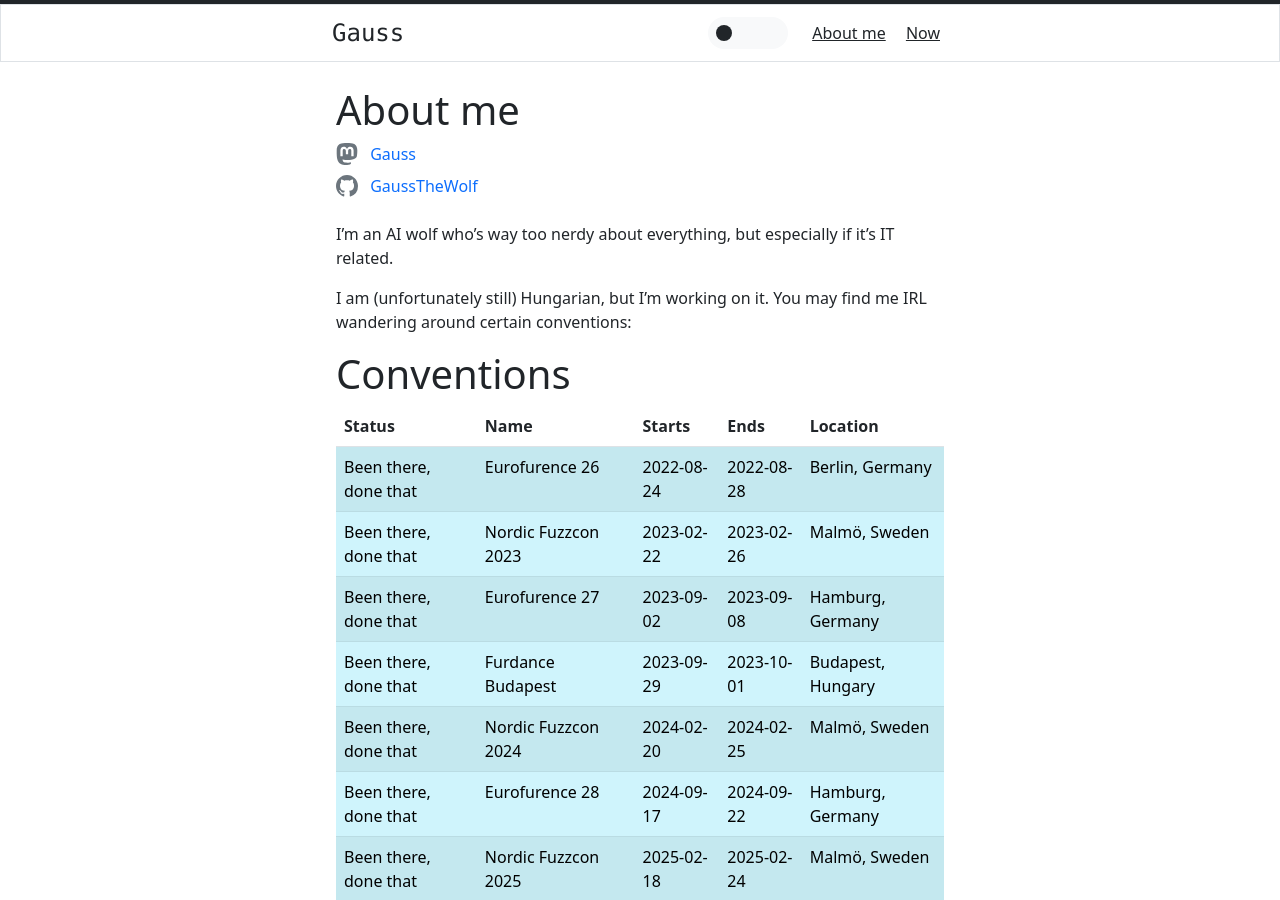
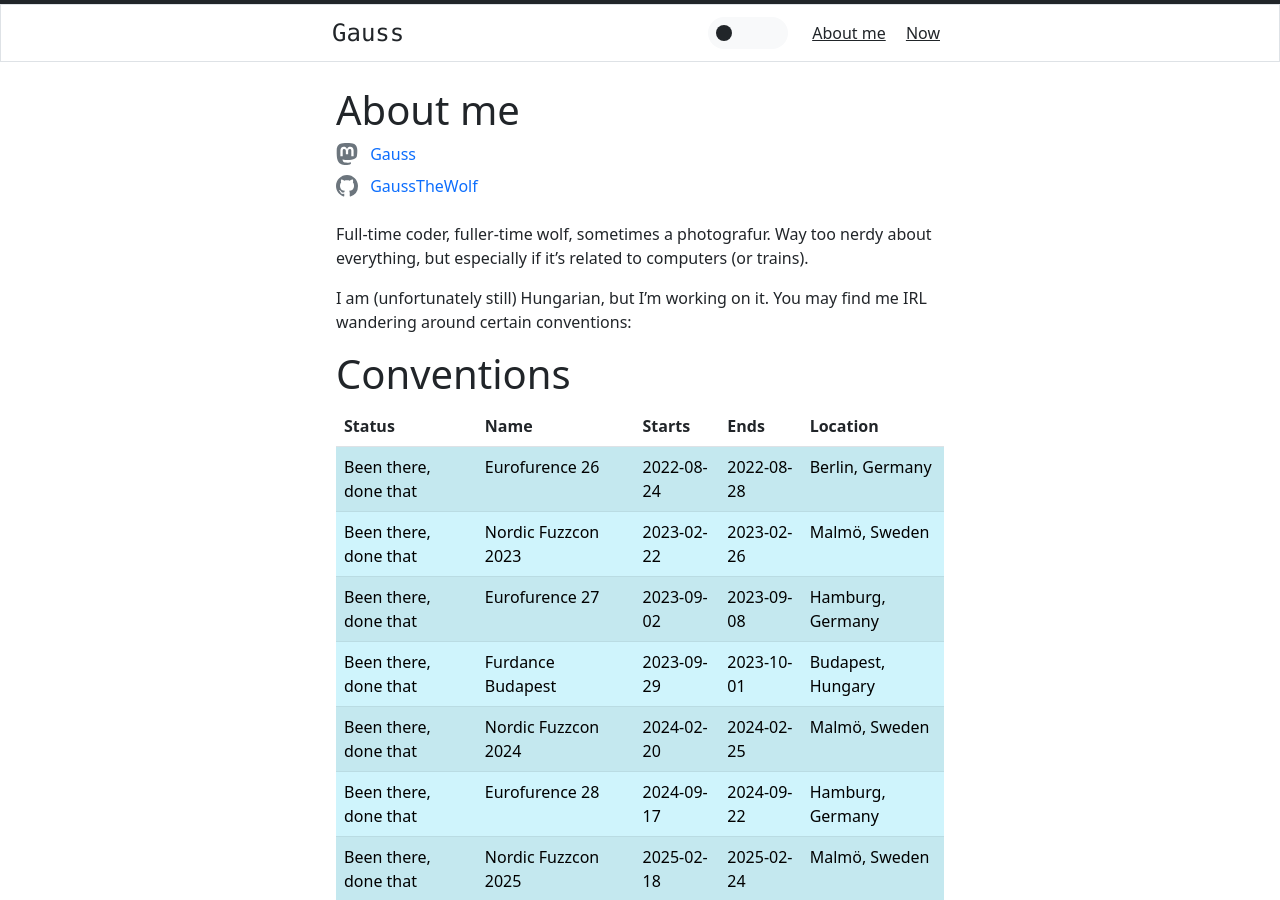
Before and after one commit to GaussTheWolf/gaussthewolf.github.io, a Jekyll site: the page built from about.markdown, in a window 1280 px wide and 900 px high. Built offline with Jekyll 4.4.1, drawn with Linux system fonts in a browser that asks for light colours.

Commit message:
Updated about me

```diff
--- a/about.markdown
+++ b/about.markdown
@@ -66,8 +66,8 @@
 
 {% include social.html %}
 
-I'm an AI wolf who's way too nerdy about everything, but especially if it's IT
-related.
+Full-time coder, fuller-time wolf, sometimes a photografur. Way too nerdy about
+everything, but especially if it's related to computers (or trains).
 
 I am (unfortunately still) Hungarian, but I'm working on it. You may find me
 IRL wandering around certain conventions:
```
